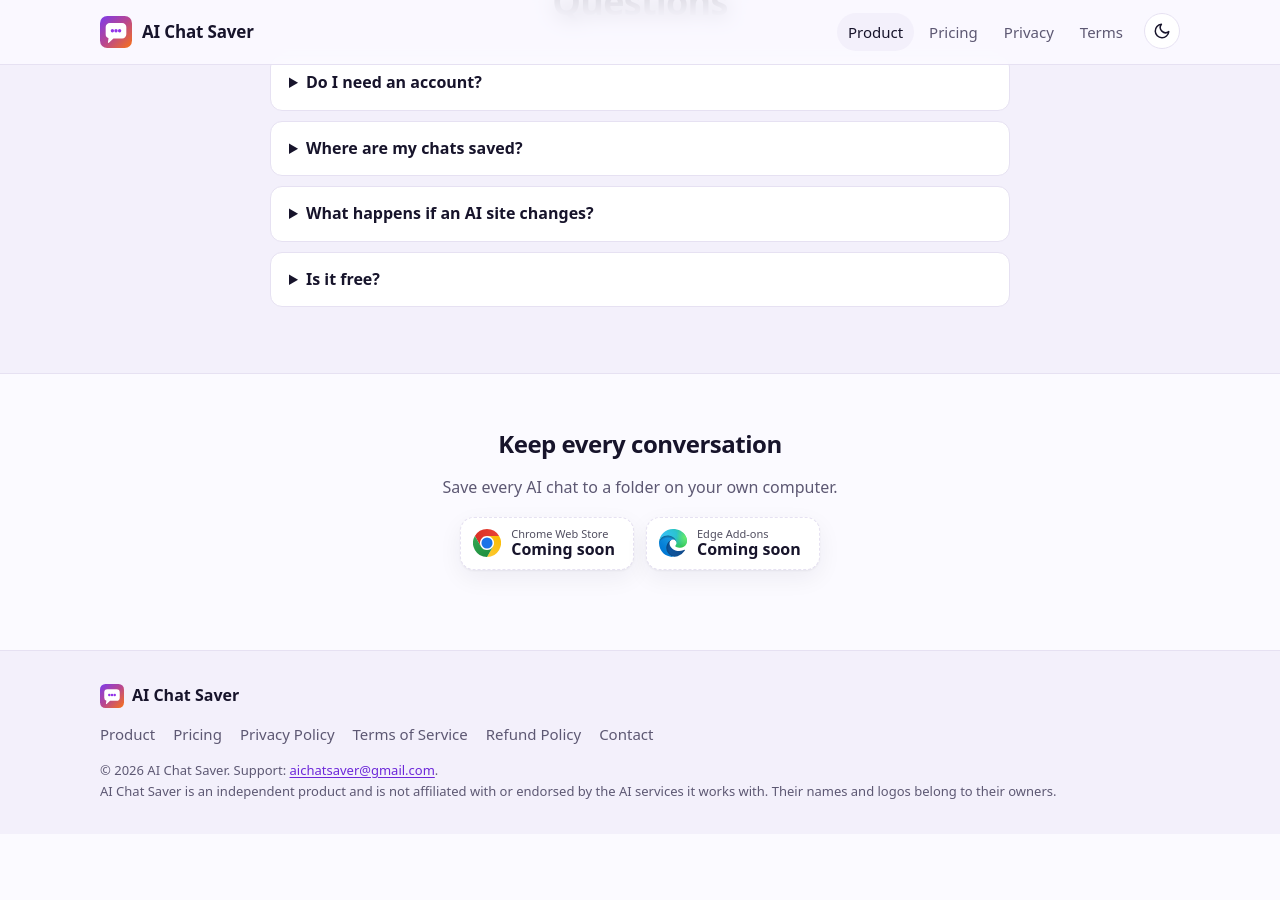
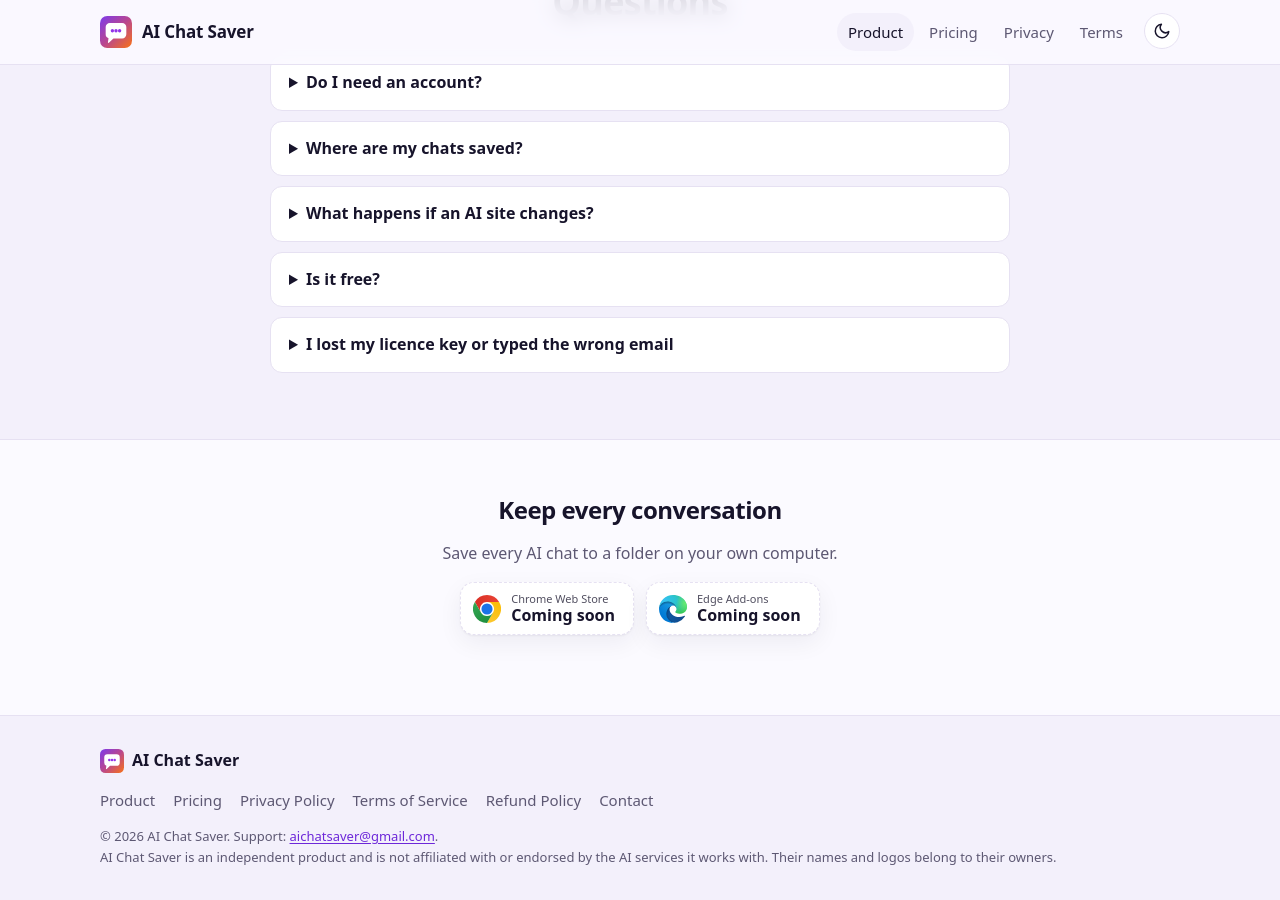
Before and after one commit to aichatsaver/aichatsaver.github.io, a Jekyll site: the page built from index.html, in a window 1280 px wide and 900 px high, scrolled down 2930 px. Built offline with Jekyll 4.4.1, drawn with Linux system fonts in a browser that asks for light colours; before the commit the page ends 3764 px from its top, so only the background shows below that.

Commit message:
Pricing: How Pro works (licence key sign-in)

```diff
--- a/index.html
+++ b/index.html
@@ -121,10 +121,11 @@
 <section class="alt faq" id="faq">
   <div class="wrap narrow">
     <div class="section-head"><h2>Questions</h2></div>
-    <details><summary>Do I need an account?</summary><p>No. {{ s.product_name }} uses the sessions you already have on each AI site. Pro will use a licence key handled by our payment partner, Freemius.</p></details>
+    <details><summary>Do I need an account?</summary><p>No. {{ s.product_name }} uses the sessions you already have on each AI site. Pro uses a licence key from our payment partner, Freemius. Paste it into the extension once and you are signed in.</p></details>
     <details><summary>Where are my chats saved?</summary><p>In Downloads/AI Chat Saver on your computer (one folder per AI), or in a folder you connect. A copy is also kept in your browser’s local storage so search is instant.</p></details>
     <details><summary>What happens if an AI site changes?</summary><p>After each sync the extension checks every AI. If a site changed and saving stops working, you get one notification and a banner, and a broken run never overwrites a good saved chat.</p></details>
     <details><summary>Is it free?</summary><p>Yes, there is a Free plan. {{ s.pro_status }}. See <a href="{{ '/pricing.html' | relative_url }}">Pricing</a>.</p></details>
+    <details><summary>I lost my licence key or typed the wrong email</summary><p>Email <a href="mailto:{{ s.support_email }}">{{ s.support_email }}</a> with your payment receipt. We'll correct the email on your licence and send the key again.</p></details>
   </div>
 </section>
 
```
